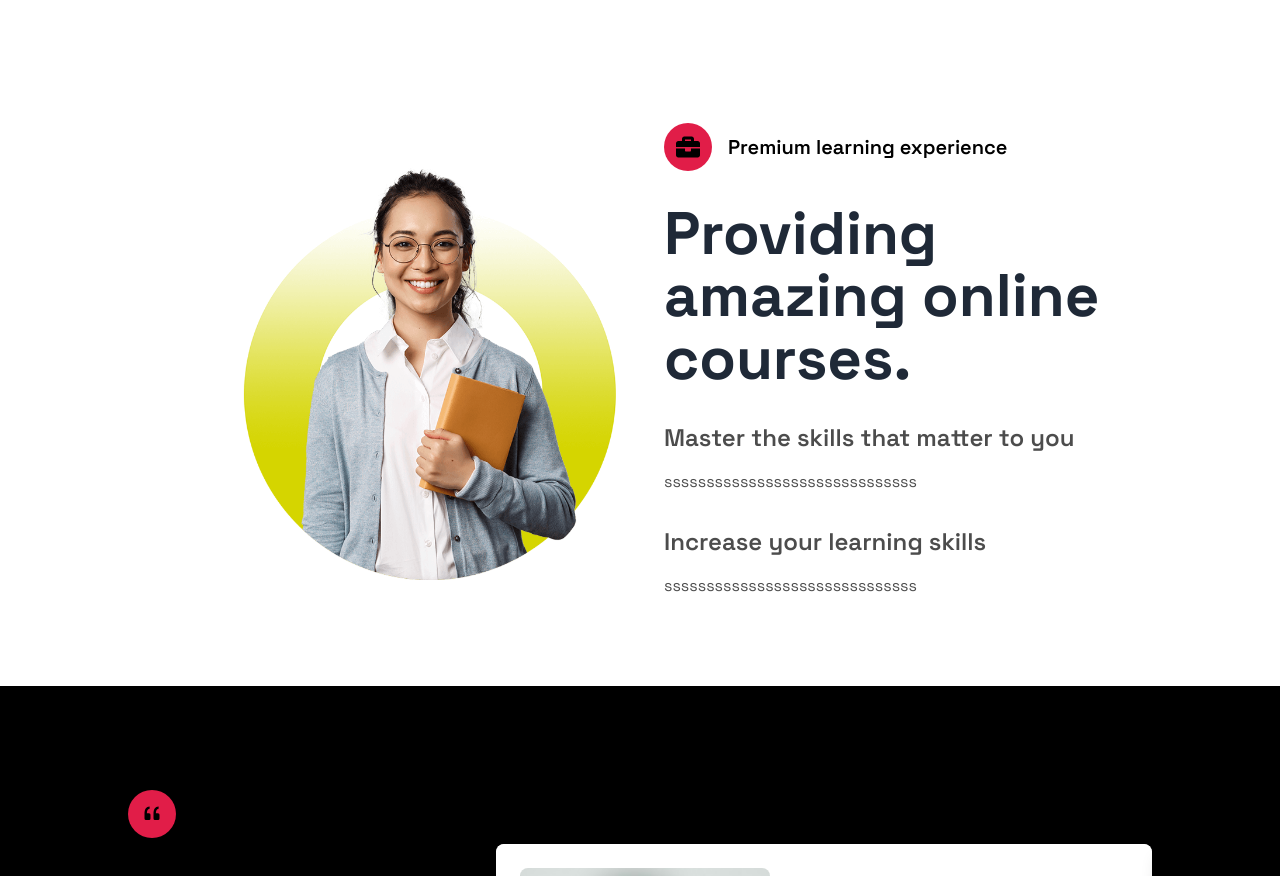
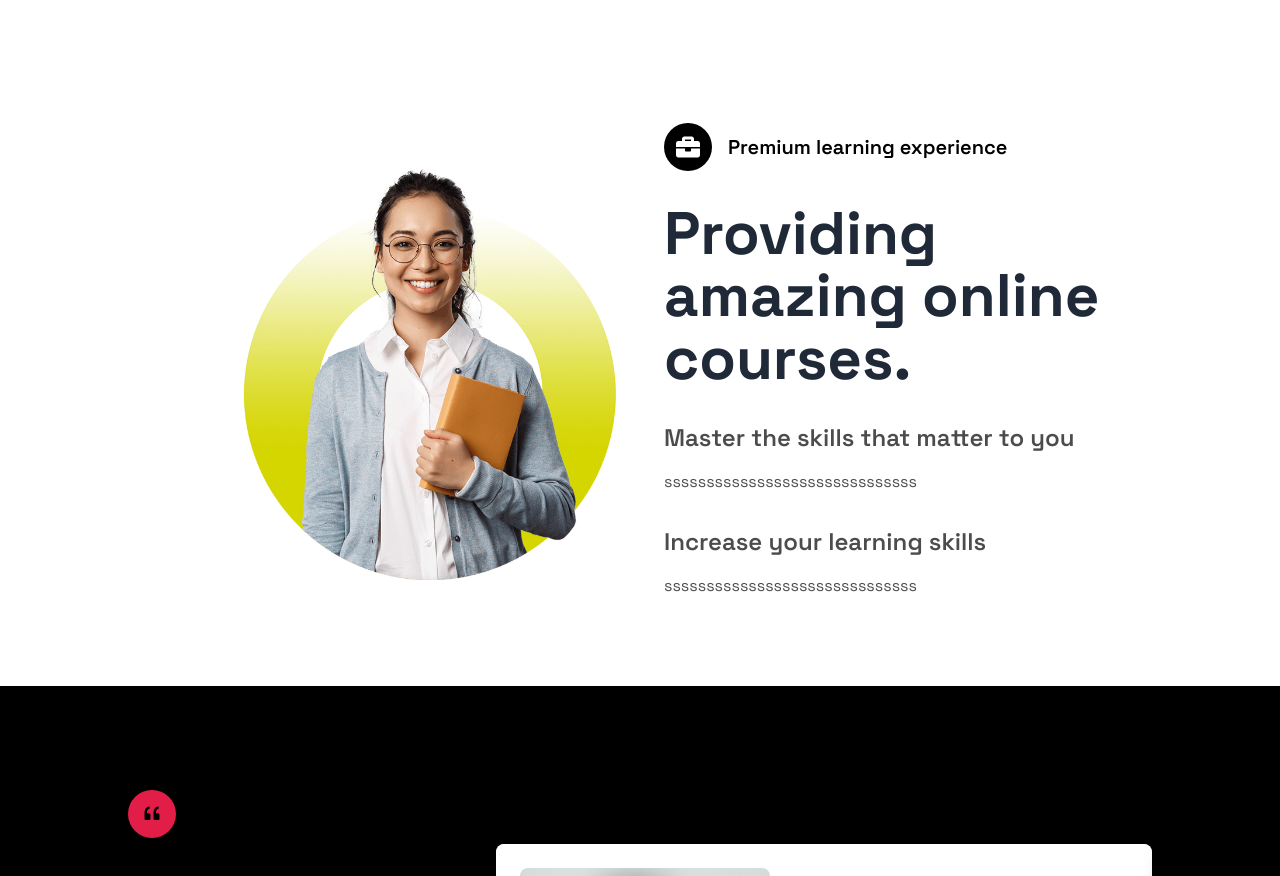
Before and after one commit to NadeeTharuka/new-lms, a Next.js app: page / in a window 1280 px wide. Shown: the part 2580-3456 px from the top of the page. Built offline with nearby package versions, Linux system fonts and the light colour scheme.

Commit message:
Update Feature.tsx

```diff
--- a/components/Home/Feature/Feature.tsx
+++ b/components/Home/Feature/Feature.tsx
@@ -20,8 +20,8 @@ const Feature = () => {
         <div>
           {/* subHeading */}
           <div className="flex items-center space-x-4">
-            <div className="w-12 h-12 bg-rose-600 rounded-full flex items-center justify-center">
-              <FaBriefcase className="h-6 w-6 text-black" />
+            <div className="w-12 h-12 bg-black rounded-full flex items-center justify-center">
+              <FaBriefcase className="h-6 w-6 text-white" />
             </div>
             <h1 className="text-xl text-black font-semibold">
               Premium learning experience
```
